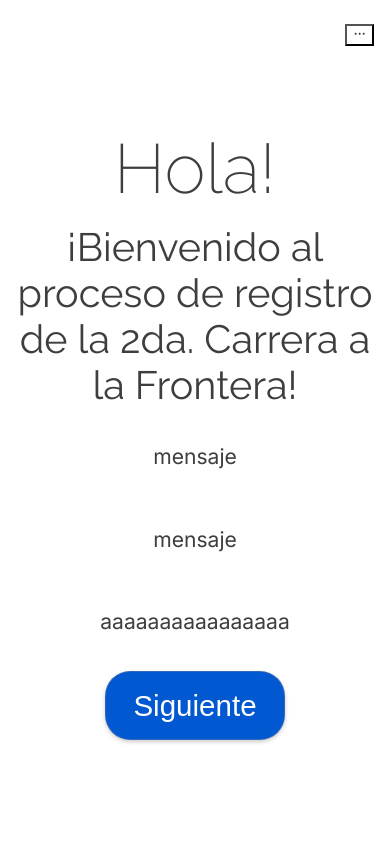
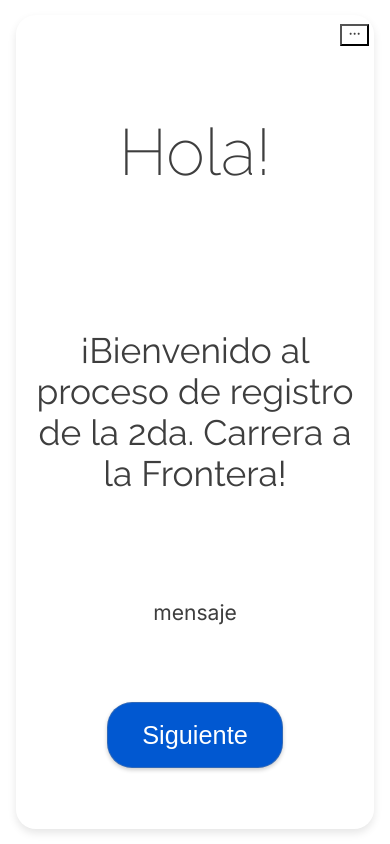
Before and after one commit to VexedElm035/gestion-folios, a React (Vite) app: page / in a window 390 px wide. Built offline with nearby package versions, Linux system fonts and the light colour scheme; a web font is replaced by a local one.

Commit message:
Styles Fix & Improvements

```diff
--- /dev/null
+++ b/src/components/background/background.css
@@ -0,0 +1,157 @@
+.bg-body {
+    margin: auto;
+    overflow: hidden;
+    background-size: 400% 400%;
+    background-attachment: fixed;
+    background-color: var(--secondary-color);
+    position: fixed;
+    top: 0;
+    left: 0;
+    width: 100%;
+    height: 100%;
+}
+
+.wave {
+    position: absolute;
+    width: 450%;
+    height: 50dvh;
+    background: linear-gradient(
+        135deg,
+        rgba(var(--secondary-text-color-rgb), 0.08) 0%,
+        rgba(var(--secondary-text-color-rgb), 0.15) 50%,
+        rgba(var(--secondary-text-color-rgb), 0.08) 100%
+    );
+    border-radius: 90px;
+    box-shadow:
+        0 8px 32px rgba(var(--secondary-text-color-rgb), 0.1),
+        inset 0 2px 8px rgba(255, 255, 255, 0.1),
+        inset 0 -2px 8px rgba(0, 0, 0, 0.1);
+    animation: wave1 25s ease-in-out infinite;
+    transform-origin: center center;
+    z-index: -1;
+}
+
+.wave:nth-of-type(1) {
+    top: 15%;
+    left: -25%;
+    height: 40dvh;
+    border-radius: 100px;
+    transform: rotate(-8deg);
+    animation: wave1 28s ease-in-out infinite;
+    animation-delay: 0s;
+}
+
+.wave:nth-of-type(2) {
+    top: 45%;
+    left: -30%;
+    height: 16dvh;
+    border-radius: 80px;
+    transform: rotate(12deg);
+    animation: wave2 35s ease-in-out infinite;
+    animation-delay: -8s;
+    opacity: 0.9;
+}
+
+.wave:nth-of-type(3) {
+    top: 70%;
+    left: -20%;
+    height: 22dvh;
+    border-radius: 110px;
+    transform: rotate(-15deg);
+    animation: wave3 42s ease-in-out infinite;
+    animation-delay: -15s;
+    opacity: 0.85;
+}
+
+@keyframes wave1 {
+    0%, 100% {
+        transform: translateX(0) translateY(0) rotate(-8deg) scale(1, 1);
+        opacity: 1;
+    }
+    15% {
+        transform: translateX(15%) translateY(-8%) rotate(-5deg) scale(1.15, 0.95);
+        opacity: 0.9;
+    }
+    25% {
+        transform: translateX(20%) translateY(-5%) rotate(-3deg) scale(0.85, 1.1);
+        opacity: 0.3;
+    }
+    40% {
+        transform: translateX(8%) translateY(5%) rotate(-12deg) scale(1.05, 0.88);
+        opacity: 0.95;
+    }
+    50% {
+        transform: translateX(5%) translateY(8%) rotate(-15deg) scale(1.2, 1.05);
+        opacity: 1;
+    }
+    65% {
+        transform: translateX(-10%) translateY(-3%) rotate(-3deg) scale(0.8, 0.92);
+        opacity: 0.4;
+    }
+    80% {
+        transform: translateX(-5%) translateY(2%) rotate(-6deg) scale(1.1, 1.08);
+        opacity: 0.85;
+    }
+}
+
+@keyframes wave2 {
+    0%, 100% {
+        transform: translateX(0) translateY(0) rotate(12deg) scale(1, 1);
+        opacity: 0.9;
+    }
+    20% {
+        transform: translateX(-12%) translateY(6%) rotate(8deg) scale(1.08, 0.9);
+        opacity: 0.95;
+    }
+    35% {
+        transform: translateX(-8%) translateY(10%) rotate(5deg) scale(0.75, 1.15);
+        opacity: 0.25;
+    }
+    45% {
+        transform: translateX(10%) translateY(-7%) rotate(15deg) scale(1.12, 0.85);
+        opacity: 0.9;
+    }
+    60% {
+        transform: translateX(15%) translateY(-3%) rotate(18deg) scale(1.25, 1.1);
+        opacity: 1;
+    }
+    70% {
+        transform: translateX(-8%) translateY(4%) rotate(10deg) scale(0.88, 0.95);
+        opacity: 0.35;
+    }
+    85% {
+        transform: translateX(-3%) translateY(0%) rotate(13deg) scale(1.05, 1.02);
+        opacity: 0.88;
+    }
+}
+
+@keyframes wave3 {
+    0%, 100% {
+        transform: translateX(0) translateY(0) rotate(-15deg) scale(1, 1);
+        opacity: 0.85;
+    }
+    18% {
+        transform: translateX(18%) translateY(-5%) rotate(-18deg) scale(1.1, 0.92);
+        opacity: 0.9;
+    }
+    30% {
+        transform: translateX(22%) translateY(-8%) rotate(-20deg) scale(0.82, 1.12);
+        opacity: 0.3;
+    }
+    45% {
+        transform: translateX(10%) translateY(2%) rotate(-12deg) scale(1.18, 1.05);
+        opacity: 0.95;
+    }
+    60% {
+        transform: translateX(-15%) translateY(8%) rotate(-10deg) scale(0.78, 0.88);
+        opacity: 0.2;
+    }
+    75% {
+        transform: translateX(-8%) translateY(5%) rotate(-16deg) scale(1.15, 1.08);
+        opacity: 0.88;
+    }
+    85% {
+        transform: translateX(5%) translateY(-6%) rotate(-20deg) scale(1.05, 0.95);
+        opacity: 1;
+    }
+}
--- a/src/features/client/pages/signup/signup.css
+++ b/src/features/client/pages/signup/signup.css
@@ -4,16 +4,22 @@
   display: flex;
   flex-direction: column;
   justify-content: space-between;
-  height: 100%;
-  width: 100%;
+  height: 90%;
+  width: 70%;
   align-items: center;
+  background-color: rgba(var(--background-color-rgb), 0.10);
+  backdrop-filter: blur(12px) saturate(180%);
+  -webkit-backdrop-filter: blur(12px) saturate(180%);
+  border-radius: 20px;
+  padding: 5px;
+  box-shadow: 0 4px 8px rgba(0, 0, 0, 0.1);
 }
 
 .signup-top-container{
   display: flex;
   justify-content: flex-end;
   height: 10%;
-  width: 60%;
+  width: 100%;
 }
 
 .signup-main-container{
@@ -21,7 +27,7 @@
   justify-content: center;
   align-items: center;
   height: 80%;
-  width: 60%;
+  width: 100%;
 }
 
 .signup-bottom-container{
@@ -29,7 +35,7 @@
   justify-content: space-between;
   align-items: flex-end;
   height: 7%;
-  width: 60%;
+  width: 100%;
 }
 
 .signup-bottom-container-centered{
@@ -114,24 +120,24 @@
   font-family: "Raleway", sans-serif;
   font-weight: 200;
   font-size: calc(var(--heading-text) + 40px);
-  padding: 0px;
-  margin: 0px;
+  /* padding: 0px;
+  margin: 0px; */
 }
 
 .signup-header-steps-text{ /* h2 */
   font-family: "Raleway", sans-serif;
   font-weight: 400;
   font-size: calc(var(--heading-text) + 10px);
-  padding: 0px;
-  margin: 0px;
+  /* padding: 0px;
+  margin: 0px; */
 }
 
 .signup-header-substeps-text{ /* h3 */
   font-family: "Raleway", sans-serif;
   font-weight: 400;
   font-size: calc(var(--heading-text) + 5px);
-  padding: 0px;
-  margin: 0px;
+  /* padding: 0px;
+  margin: 0px; */
 }
 
 .signup-steps-container{
@@ -140,19 +146,20 @@
   display: flex;
   flex-direction: column;
   align-items: center;
+  justify-content: space-between;
 }
 
 /* SignUp Welcome Styles */
 
 .welcomeMessage-container{
-  justify-content: space-evenly;
+  /* justify-content: space-evenly; */
 }
 
 /* SignUp Method Styles */
 
 .signup-method-container{
-    gap: 40px;
-    justify-content: space-between;
+    /* gap: 40px;
+    justify-content: space-between; */
 }
 
 .signup-method-container .button {
@@ -178,6 +185,7 @@
     height: calc(var(--regular-text) + 25px);
     padding: 0px 10px;
     border-radius: 10px;
+    background-color: var(--primary-color);
 }
 
 .signup-method-options-container{
@@ -190,8 +198,8 @@
 }
 
 .signup-any-method-container{
-    justify-content: space-between;
-    gap: 20px;
+    /* justify-content: space-between;
+    gap: 20px; */
 }
 
 .signup-any-method-button-container{
@@ -210,19 +218,18 @@
 /* SignUp FormData Styles */
 
 .form-data-container{
-  gap: 40px;
-  justify-content: space-between;
+
 }
 
 .form-data-container .runner-fields{
   height: 100%;
-  width: 60%;
+  width: 90%;
   display: flex;
   flex-direction: column;
   /* align-items: center; */
-  justify-content: space-between;
+  justify-content: space-evenly;
   align-items: center;
-  justify-content: start;
+  /* justify-content: start; */
   gap: 15px;
 }
 
@@ -235,6 +242,7 @@
 .runner-fields .input-label{
   margin: 0;
   width: 30%;
+  font-size: var(--heading-text);
 }
 
 .runner-fields .input-element{
@@ -244,6 +252,7 @@
   border-bottom: 1px solid rgba(var(--secondary-text-color-rgb), 0.35);
   padding: 0;
   text-indent: 4px;
+  font-size: var(--heading-text);
 }
 
 .runner-fields .dropdown-container{
@@ -255,6 +264,7 @@
 .runner-fields .dropdown-label{
   margin: 0;
   width: 30%;
+  font-size: var(--heading-text);
 }
 
 .runner-fields .dropdown-element{
@@ -264,13 +274,21 @@
   border-bottom: 1px solid rgba(var(--secondary-text-color-rgb), 0.35);
   padding: 0;
   text-indent: 0px;
+  font-size: var(--heading-text);
+  height: calc(var(--heading-text) + 5px);
 }
 
 @media (max-width: 480px) {
+
+  .signup-container{
+    width: 100%;
+    height: 100%;
+  }
+
 .signup-top-container{
   display: flex;
   justify-content: flex-end;
-  height: 10%;
+  height: 5%;
   width: 100%;
 }
 
@@ -278,8 +296,8 @@
   display: flex;
   justify-content: center;
   align-items: center;
-  height: 80%;
-  width: 100%;
+  height: 88%;
+  width: 95%;
 }
 
 .signup-bottom-container{
@@ -290,5 +308,12 @@
   width: 100%;
 }
 
+.signup-method-options-container{
+   justify-content: center;
+}
+
+.form-data-container .runner-fields{
+  width: 100%;
+}
 
 }
--- a/src/features/client/pages/signup/steps/WelcomeMessage.tsx
+++ b/src/features/client/pages/signup/steps/WelcomeMessage.tsx
@@ -5,8 +5,6 @@ const WelcomeMessage = ({ goNext } : { goNext: () => void }) => {
       <h1 className="signup-header-text">Hola!</h1>
       <h2 className="signup-header-steps-text">¡Bienvenido al proceso de registro de la 2da. Carrera a la Frontera!</h2>
       <p>mensaje</p>
-      <p>mensaje</p>
-      <p>aaaaaaaaaaaaaaaa</p>
       <button className='signup-navigation-button signup-navigation-button-next' onClick={goNext} aria-label="Siguiente">
           <p>Siguiente</p>
           {/* <IoIosArrowForward size={30} /> */}
--- a/src/index.css
+++ b/src/index.css
@@ -80,7 +80,7 @@ button:focus-visible {
     --regular-text: 16px; /*18*/
     --caption-text: 12px; /*14*/
 
-    --heading-text: calc(var(--screen-height) * 0.035);
+    --heading-text: calc(var(--screen-height) * 0.030);
     --regular-text: calc(var(--screen-height) * 0.025);
     --caption-text: calc(var(--screen-height) * 0.02);
   }
--- a/src/layouts/ClientLayout.tsx
+++ b/src/layouts/ClientLayout.tsx
@@ -1,9 +1,11 @@
 import { Outlet } from 'react-router-dom';
 import './clientlayout.css';
+// import Background from '@/components/background/Background';
 
 const ClientLayout = () => {
   return (
     <div className="client-layout">
+      {/* <Background /> */}
       <main className="main-content">
         <Outlet />
       </main>
--- a/src/layouts/clientlayout.css
+++ b/src/layouts/clientlayout.css
@@ -13,6 +13,10 @@
   box-sizing: border-box;
   height: 100%;
   min-height: 100%;
+  display: flex;
+  justify-content: center;
+  align-items: center;
+  /* background-image cannot load HTML pages, only images. Use an iframe in your HTML instead */
 }
 
 /* Para responsive futuro */
```
Also changed, not shown: src/components/background/Background.tsx (added, +16 -0 lines), src/features/client/pages/signup/steps/FormData.tsx (+4 -4 lines).
